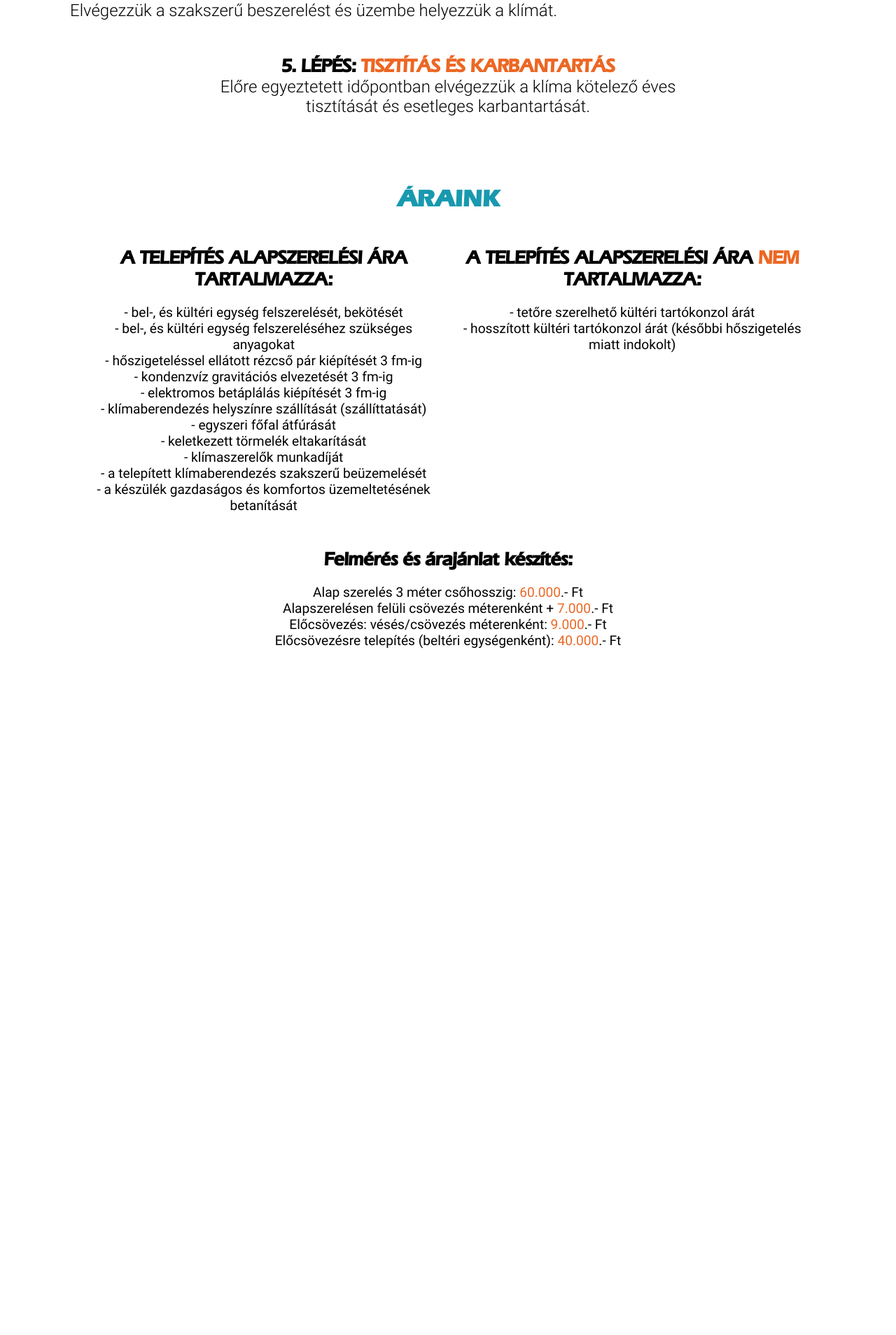
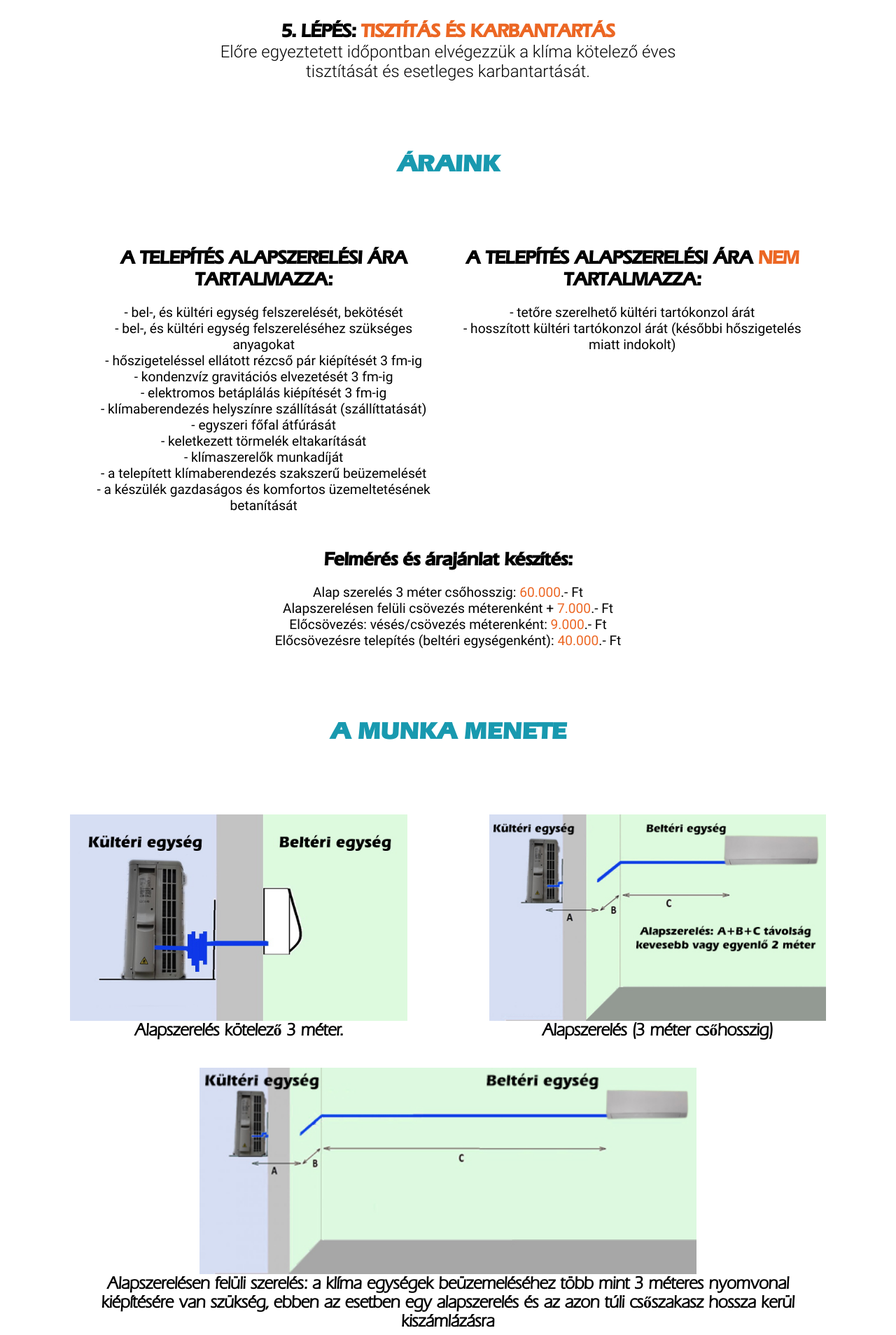
Before and after one commit to VargaBDaniel/SzFKlima, a PHP site: page / in a window 1280 px wide. Shown: the part 1372-3280 px from the top of the page at 70% size. Before the commit the page ends 2299 px from the top, so only its background shows below. Run offline with PHP 8.4, Linux system fonts and the light colour scheme.

Commit message:
example section

```diff
--- a/index.html
+++ b/index.html
@@ -30,8 +30,8 @@
         <img src="img/arrow.png" alt="Görgess lejjebb!" class="arrow">
     </div>
     <div class="process">
+        <h1 class="title">Hogyan dolgozunk?</h1>
         <div class="wrapper">
-            <h1 class="title">Hogyan dolgozunk?</h1>
             <div class="right">
                 <h1>1. LÉPÉS: <span>KAPCSOLATFELVÉTEL</span></h1>
                 <h2>Vegye fel velünk a kapcsolatot, kérjen ajánlatot!</h2>
@@ -55,8 +55,8 @@
         </div>
     </div>
     <div class="fees">
+        <h1 class="title">Áraink</h1>
         <div class="wrapper">
-            <h1 class="title">Áraink</h1>
             <div class="container">
                 <div>
                     <h2>A TELEPÍTÉS ALAPSZERELÉSI ÁRA TARTALMAZZA:</h2>
@@ -95,5 +95,26 @@
 
         </div>
     </div>
+    <div class="example">
+        <h1 class="title">A munka menete</h1>
+        <div class="wrapper">
+            <div>
+                <img src="img/kep_1.jpg" alt="">
+                <h2>Alapszerelés kötelező 3 méter. </h2>
+            </div>
+            <div>
+                <img src="img/kep_2.jpg" alt="">
+                <h2>Alapszerelés (3 méter csőhosszig)</h2>
+            </div>
+            <div>
+                <img src="img/kep_3.jpg" alt="">
+                <h2>
+                    Alapszerelésen felüli szerelés: a klíma egységek beüzemeléséhez több
+                    mint 3 méteres nyomvonal kiépítésére van szükség, ebben az esetben
+                    egy alapszerelés és az azon túli csőszakasz hossza kerül kiszámlázásra
+                </h2>
+            </div>
+        </div>
+    </div>
 </body>
 </html>
--- a/style/index.css
+++ b/style/index.css
@@ -6,6 +6,11 @@
 @font-face {
   font-family: eras-demi;
   src: url(../fonts/eras-demi.otf);
+}
+
+@font-face {
+  font-family: eras;
+  src: url(../fonts/eras.otf);
 }
 
 @font-face {
@@ -27,6 +32,26 @@ body {
   font-family: roboto;
 }
 
+body > div {
+  display: -webkit-box;
+  display: -ms-flexbox;
+  display: flex;
+  -webkit-box-orient: vertical;
+  -webkit-box-direction: normal;
+      -ms-flex-direction: column;
+          flex-direction: column;
+  -webkit-box-align: center;
+      -ms-flex-align: center;
+          align-items: center;
+}
+
+body > div h1.title {
+  font-family: eras-b;
+  color: #1899AF;
+  text-transform: uppercase;
+  margin-bottom: 50px;
+}
+
 body .wrapper {
   width: 1080px;
   margin: 50px auto;
@@ -40,13 +65,6 @@ body .wrapper {
   -webkit-box-align: center;
       -ms-flex-align: center;
           align-items: center;
-}
-
-body .wrapper h1.title {
-  font-family: eras-b;
-  color: #1899AF;
-  text-transform: uppercase;
-  margin-bottom: 50px;
 }
 
 body .pop-up {
@@ -114,6 +132,15 @@ body .pop-up h1 {
 body .splash-screen {
   width: 100%;
   height: 100vh;
+  display: -webkit-box;
+  display: -ms-flexbox;
+  display: flex;
+  -webkit-box-align: center;
+      -ms-flex-align: center;
+          align-items: center;
+  -webkit-box-pack: center;
+      -ms-flex-pack: center;
+          justify-content: center;
 }
 
 body .splash-screen img.portrait {
@@ -267,4 +294,39 @@ body .fees .wrapper div.container div li {
 body .fees .wrapper div.container div span {
   color: #EC6724;
 }
+
+body .example .wrapper {
+  display: -webkit-box;
+  display: -ms-flexbox;
+  display: flex;
+  -webkit-box-orient: horizontal;
+  -webkit-box-direction: normal;
+      -ms-flex-direction: row;
+          flex-direction: row;
+  -ms-flex-wrap: wrap;
+      flex-wrap: wrap;
+  -webkit-box-pack: justify;
+      -ms-flex-pack: justify;
+          justify-content: space-between;
+}
+
+body .example .wrapper div {
+  display: -webkit-box;
+  display: -ms-flexbox;
+  display: flex;
+  -webkit-box-orient: vertical;
+  -webkit-box-direction: normal;
+      -ms-flex-direction: column;
+          flex-direction: column;
+  -webkit-box-align: center;
+      -ms-flex-align: center;
+          align-items: center;
+  margin-bottom: 40px;
+  text-align: center;
+  font-family: eras;
+}
+
+body .example .wrapper div img {
+  height: 295px;
+}
 /*# sourceMappingURL=index.css.map */
--- a/style/index.scss
+++ b/style/index.scss
@@ -5,6 +5,10 @@
 @font-face {
     font-family: eras-demi;
     src: url(../fonts/eras-demi.otf)
+}
+@font-face {
+    font-family: eras;
+    src: url(../fonts/eras.otf)
 }
 @font-face {
     font-family: roboto-l;
@@ -26,11 +30,7 @@ $accent-color2: #EC6724;
 body {
     font-family: roboto;
 
-    .wrapper {
-        width: 1080px;
-
-        margin: 50px auto;
-
+    >div {
         display: flex;
         flex-direction: column;
         align-items: center;
@@ -42,6 +42,16 @@ body {
 
             margin-bottom: 50px;
         }
+    }
+
+    .wrapper {
+        width: 1080px;
+
+        margin: 50px auto;
+
+        display: flex;
+        flex-direction: column;
+        align-items: center;
     }
 
     .pop-up {
@@ -91,6 +101,10 @@ body {
     .splash-screen {
         width: 100%;
         height: 100vh;
+
+        display: flex;
+        align-items: center;
+        justify-content: center;
 
         img.portrait {
             width: 280px;
@@ -227,4 +241,30 @@ body {
             }
         }
     }
+
+    .example {
+
+        .wrapper {
+            display: flex;
+            flex-direction: row;
+            flex-wrap: wrap;
+            justify-content: space-between;
+
+            div {
+
+                display: flex;
+                flex-direction: column;
+                align-items: center;
+
+                margin-bottom: 40px;
+
+                text-align: center;
+                font-family: eras;
+
+                img {
+                    height: 295px;
+                }
+            }
+        }
+    }
 }
```
Also changed, not shown: fonts/eras.otf (added), 1 other file.
